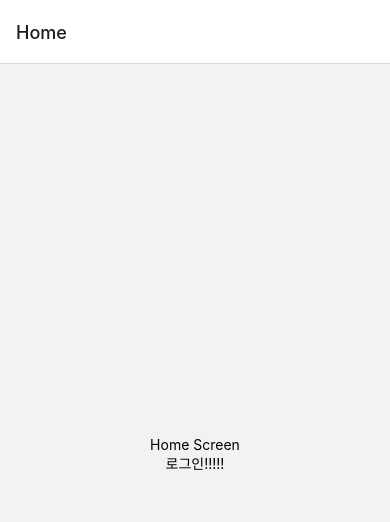
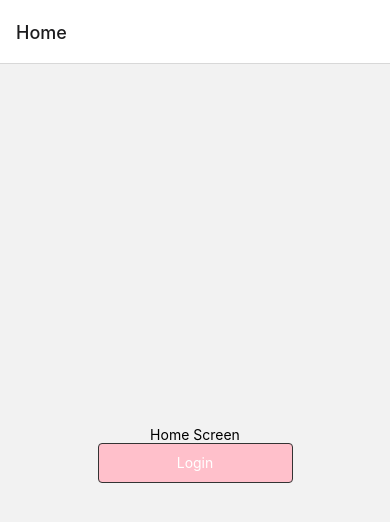
Before and after one commit to inje-megabrain/P-3-fe, a React Native app: screen /Home in a window 390 px wide. Shown: the top 522 px of the page. Built offline with nearby package versions, Linux system fonts and the light colour scheme.

Commit message:
(#8) Home Screen navigation, route 설정 및 전달

```diff
--- a/App.tsx
+++ b/App.tsx
@@ -1,35 +1,16 @@
 import { StatusBar } from "expo-status-bar";
-import //StyleSheet,
-// Text,
-// TextInput,
-// TouchableOpacity,
-//View,
-"react-native";
 import React from "react";
 import { NavigationContainer } from "@react-navigation/native";
 import { createNativeStackNavigator } from "@react-navigation/native-stack";
 import Login from "./src/components/Login";
 import Home from "./src/components/Home";
+import { RootStackParamList } from "./src/components/types";
 
-const Stack = createNativeStackNavigator();
+const Stack = createNativeStackNavigator<RootStackParamList>();
 
 export default function App() {
 	return (
-		// <NavigationContainer>
-		//   <Stack.Navigator>
-		//     <Stack.Screen name="Home" component={HomeScreen} />
-		//   </Stack.Navigator>
-		// </NavigationContainer>
 		<NavigationContainer>
-			{/* <View style={styles.container}>
-				<Text style={styles.main}>P-3 Project {":)"}</Text>
-				<TouchableOpacity>
-					<Text>안뇽</Text>
-				</TouchableOpacity>
-				<TextInput
-					style={{ width: "80%", backgroundColor: "blue" }}
-				></TextInput>
-        </View>*/}
 			<Stack.Navigator initialRouteName="Home">
 				<Stack.Screen
 					name="Home"
@@ -39,6 +20,7 @@ export default function App() {
 				<Stack.Screen
 					name="Login"
 					component={Login}
+					initialParams={{ name: "Login", userId: "Narin" }}
 					options={{ title: "로그인" }}
 				/>
 			</Stack.Navigator>
@@ -46,15 +28,3 @@ export default function App() {
 		</NavigationContainer>
 	);
 }
-
-// const styles = StyleSheet.create({
-// 	container: {
-// 		flex: 1,
-// 		backgroundColor: "#fff",
-// 		alignItems: "center",
-// 		justifyContent: "center",
-// 	},
-// 	main: {
-// 		fontSize: 20,
-// 	},
-// });
--- a/src/components/Home/index.tsx
+++ b/src/components/Home/index.tsx
@@ -1,15 +1,32 @@
 import React from "react";
-import { View, Text, TouchableOpacity } from "react-native";
+import { View, Text } from "react-native";
+//import { TouchableOpacity } from "react-native";
+import Button from "../Button";
+//import { useNavigation } from "@react-navigation/native";
+import { NativeStackScreenProps } from "@react-navigation/native-stack";
+import { RootStackParamList } from "../types";
 
-function Home({ navigation }: any) {
+type Props = NativeStackScreenProps<RootStackParamList, "Home">;
+
+const Home = ({ navigation, route }: Props) => {
+	//const navigation = useNavigation();
 	return (
 		<View style={{ flex: 1, alignItems: "center", justifyContent: "center" }}>
 			<Text>Home Screen</Text>
-			<TouchableOpacity onPress={() => navigation.navigate("Login")}>
-				<Text>로그인!!!!!</Text>
-			</TouchableOpacity>
+			{/* <TouchableOpacity
+				onPress={() => navigation.navigate("Login", { name: route.name })}
+			>
+				<Text>로그인</Text>
+			</TouchableOpacity> */}
+			<Button
+				label="Login"
+				style={{ backgroundColor: "pink", width: "50%" }}
+				onPress={() =>
+					navigation.navigate("Login", { name: route.name, userId: "Narin" })
+				}
+			></Button>
 		</View>
 	);
-}
+};
 
 export default Home;
--- a/src/components/Login/index.tsx
+++ b/src/components/Login/index.tsx
@@ -1,10 +1,17 @@
 import React from "react";
 import { View, Text } from "react-native";
+import { NativeStackScreenProps } from "@react-navigation/native-stack";
+import { RootStackParamList } from "../types";
 
-const Login = () => {
+type Props = NativeStackScreenProps<RootStackParamList, "Login">;
+
+const Login = ({ route }: Props) => {
+	const { name, userId } = route.params;
 	return (
 		<View>
-			<Text>This is Login Screen!</Text>
+			<Text>
+				This is {userId} {"'"}s Login Screen! {name}
+			</Text>
 		</View>
 	);
 };
--- /dev/null
+++ b/src/components/types/index.ts
@@ -0,0 +1,4 @@
+export type RootStackParamList = {
+	Home: undefined;
+	Login: { name: string; userId: string };
+};
```
